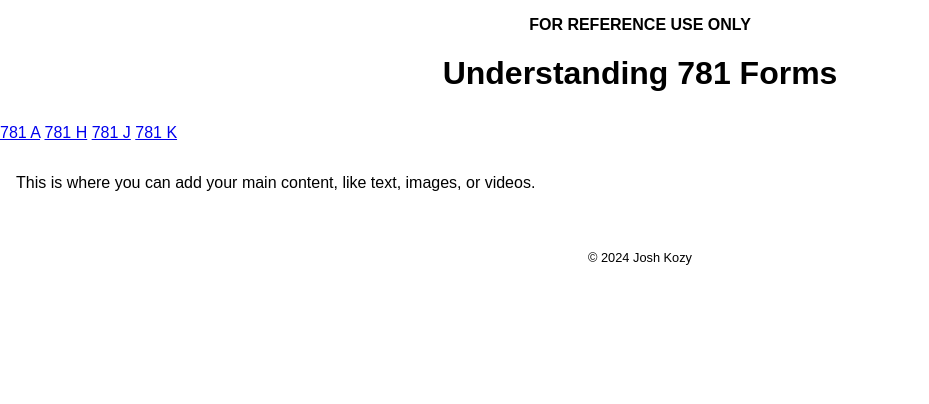
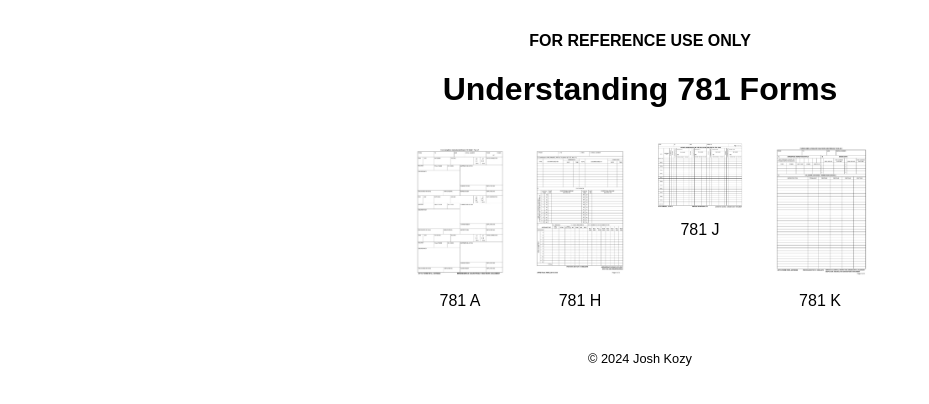
Before and after one commit to JoshKozy/JoshKozy.github.io, a plain HTML site: page Forms.html in a window 1280 px wide. Shown: the whole page, without its empty margins (0-929 px from the left). Drawn offline with Linux system fonts and the light colour scheme.

Commit message:
Update Forms.html

```diff
--- a/Forms.html
+++ b/Forms.html
@@ -7,19 +7,32 @@
   <link rel="stylesheet" href="style.css">
 </head>
 <body>
+
+<main>
   <h3>FOR REFERENCE USE ONLY </h3>
   <h1>Understanding 781 Forms</h1>
 
-  <nav>
-    <a href="781 A.html">781 A</a>
-    <a href="781 H.html">781 H</a>
-    <a href="781 J.html">781 J</a>
-    <a href="781 K.html">781 K</a>
-  </nav>
-
-  <main>
-    <p>This is where you can add your main content, like text, images, or videos.</p>
-  </main>
+    <!-- Image Links Section -->
+    <div class="image-links-container">
+        <a href="781 A.html" class="image-link">
+            <img src="781 A.jpg" alt="781 A">
+            <span>781 A</span>
+        </a>
+        <a href="781 H.html" class="image-link">
+            <img src="781 H.jpg" alt="781 H">
+            <span>781 H</span>
+        </a>
+        <a href="781 J.html" class="image-link">
+            <img src="781 J.jpg" alt="781 J">
+            <span>781 J</span>
+        </a>
+        <a href="781 K.html" class="image-link">
+            <img src="781 K.jpg" alt="781 K">
+            <span>781 K</span>
+        </a>
+        <!-- Add more links as needed -->
+    </div>
+</main>
 
   <footer>
     <p>&copy; 2024 Josh Kozy</p>
```
